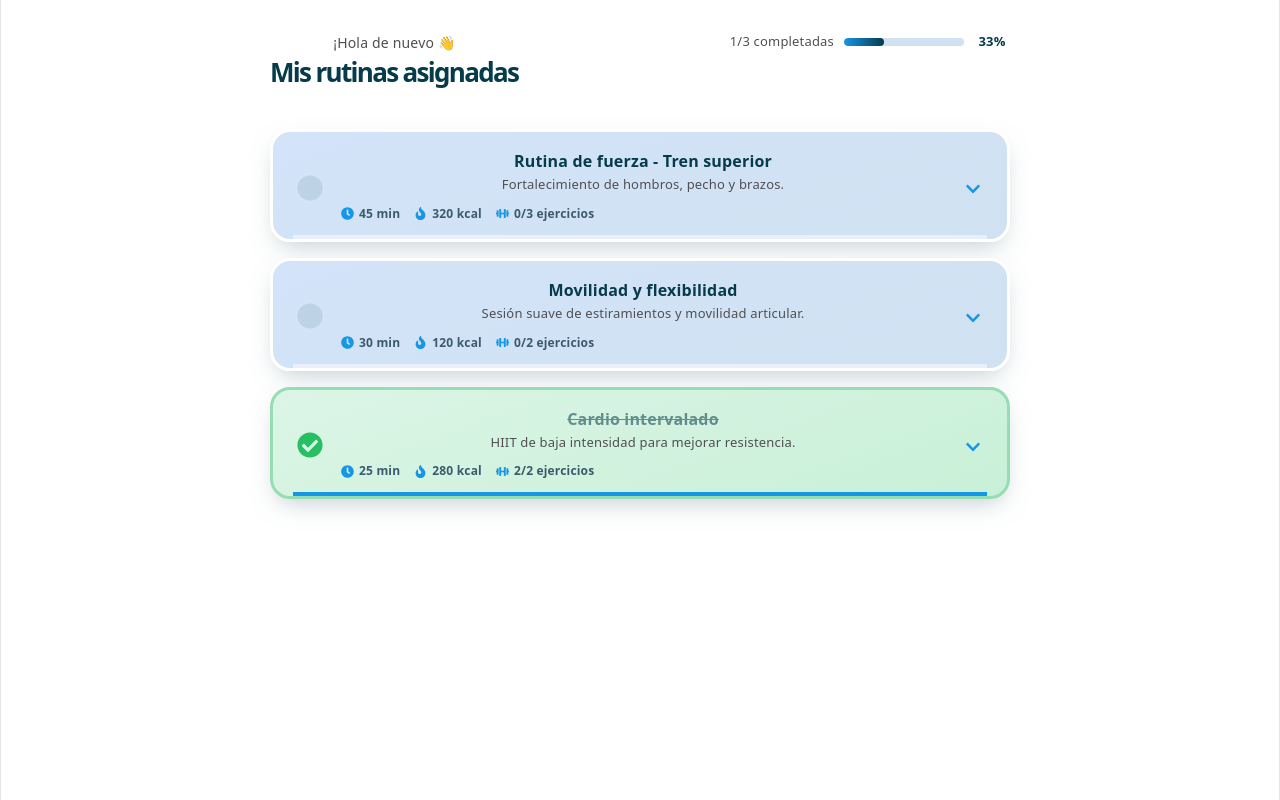
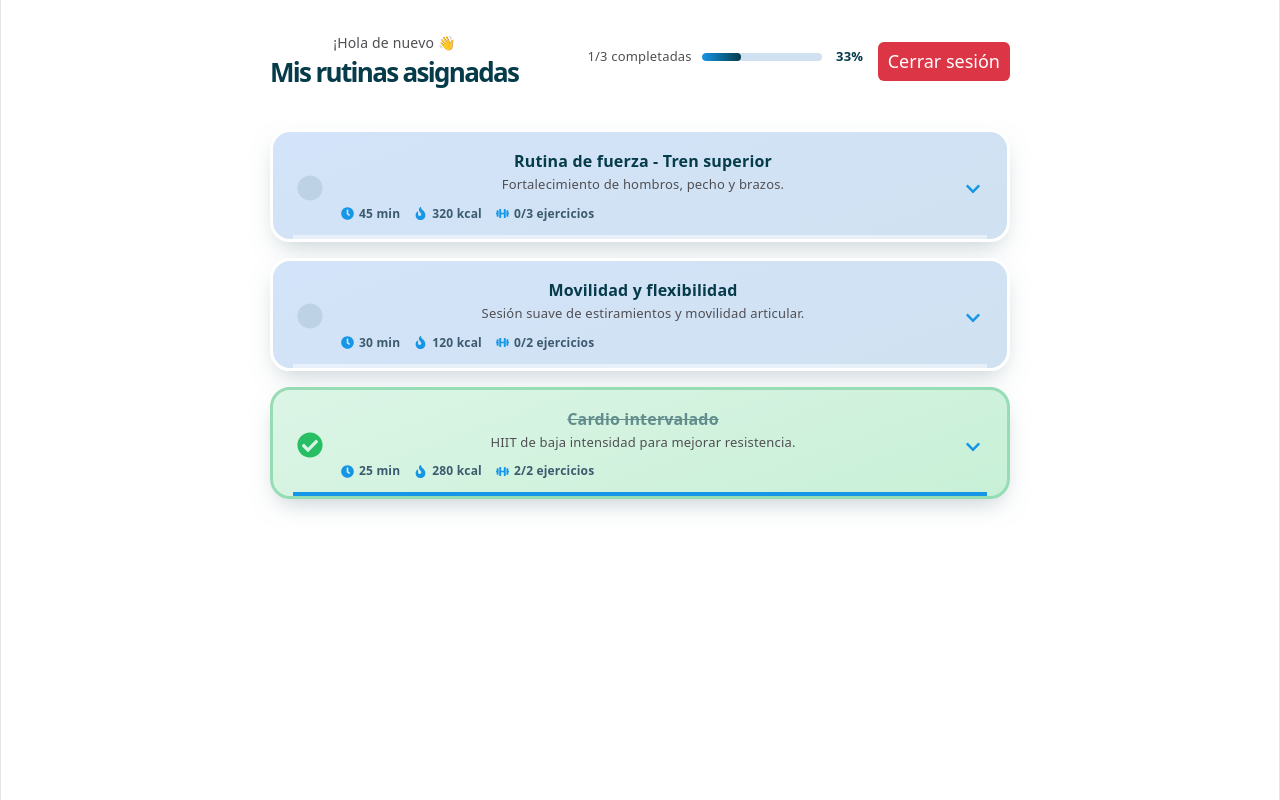
Before and after one commit to EvelynMi27/rehabilitacion_app, a React (Vite) app: page /dash_pac in a window 1280 px wide. Built offline with nearby package versions, Linux system fonts and the light colour scheme.

Commit message:
Cerrar sesion

```diff
--- a/src/dashboard_pac/dash_pac.jsx
+++ b/src/dashboard_pac/dash_pac.jsx
@@ -1,6 +1,7 @@
 import { useState } from "react";
 import { FaCheckCircle, FaCircle, FaDumbbell, FaClock, FaFire, FaChevronDown, FaChevronUp } from "react-icons/fa";
 import './paciente.css';
+import { useNavigate } from "react-router-dom";
 
 // Datos de ejemplo
 const rutinasMock = [
@@ -46,6 +47,13 @@ const rutinasMock = [
 export default function PacienteDashboardPage() {
   const [rutinas, setRutinas] = useState(rutinasMock);
   const [expandida, setExpandida] = useState(null);
+    const navigate = useNavigate();
+
+  const cerrarSesion = () => {
+    localStorage.removeItem("token");
+    navigate("/");
+  };
+
 
   const toggleExpand = (id) => {
     setExpandida((prev) => (prev === id ? null : id));
@@ -97,6 +105,10 @@ export default function PacienteDashboardPage() {
               <div className="pac-barra-fill" style={{ width: `${progreso}%` }} />
             </div>
             <span className="pac-progreso-pct">{progreso}%</span>
+                {/* BOTÓN CERRAR SESIÓN */}
+          <button className="pac-logout-btn" onClick={cerrarSesion}>
+            Cerrar sesión
+          </button>
           </div>
         </div>
 
--- a/src/dashboard_pac/paciente.css
+++ b/src/dashboard_pac/paciente.css
@@ -300,3 +300,16 @@
     font-size: 14px;
   }
 }
+.pac-logout-btn {
+  margin-top: 10px;
+  padding: 6px 10px;
+  background: #dc3545;
+  color: white;
+  border: none;
+  border-radius: 6px;
+  cursor: pointer;
+}
+
+.pac-logout-btn:hover {
+  background: #b02a37;
+}
```
